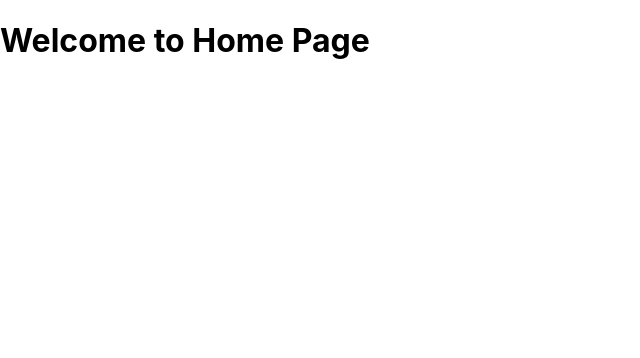
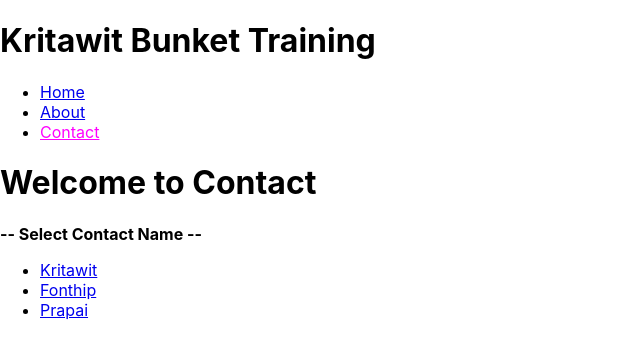
Before and after one commit to header-dev/reactjs-training, a React (Create React App) app: page /contact in a window 1280 px wide. Shown: the top 358 px of the page, without its empty margins (0-640 px from the left). Built offline with nearby package versions, Linux system fonts and the light colour scheme.

Commit message:
Completed Route App

```diff
--- a/package.json
+++ b/package.json
@@ -3,6 +3,7 @@
   "version": "0.1.0",
   "private": true,
   "dependencies": {
+    "bootstrap": "^4.3.1",
     "react": "^16.8.6",
     "react-dom": "^16.8.6",
     "react-router-dom": "^5.0.1",
--- a/src/index.js
+++ b/src/index.js
@@ -20,11 +20,51 @@ import CompactApp from './CompactApp'
 import HandleFormApp from './HandleFormApp'
 import EventApp from './EventApp'
 import RenderListApp from './RenderListApp'
-import RouterApp from './RouterApp'
+import MainRouteApp from './MainRouteApp'
 
 import * as serviceWorker from './serviceWorker';
 
-ReactDOM.render(<RouterApp />, document.getElementById('root'));
+
+import { BrowserRouter as Router, Route, Link, NavLink } from 'react-router-dom';
+
+import Home from './routes/Home'
+import About from './routes/About'
+import Contact from './routes/Contact'
+
+const routing = (
+    <Router>
+        <div>
+            <h1>Kritawit Bunket Training</h1>
+            <ul>
+                <li>
+                    <NavLink to="/" exact activeStyle={
+                        {color: 'red'}
+                    }>Home</NavLink>
+                </li>
+                <li>
+                    <NavLink to="/about" exact activeStyle={
+                        {color: 'green'}
+                    }>
+                        About
+                    </NavLink>
+                </li>
+                <li>
+                    <NavLink to="/contact" exact activeStyle={
+                        {color: 'magenta'}
+                    }>
+                        Contact
+                    </NavLink>
+                </li>
+            </ul>
+            <Route exact path="/" component={Home} />
+            <Route exact path="/about" component={About} />
+            <Route exact path="/contact" component={Contact} />
+        </div>
+    </Router>
+)
+
+
+ReactDOM.render(routing, document.getElementById('root'));
 
 // If you want your app to work offline and load faster, you can change
 // unregister() to register() below. Note this comes with some pitfalls.
--- a/src/RouterApp.js
+++ b/src/routes/About.js
@@ -1,10 +1,10 @@
 import React, { Component } from 'react'
 
-export default class RouterApp extends Component {
+export default class About extends Component {
     render() {
         return (
             <div>
-                <h1>Welcome to Home Page</h1>
+                <h1>About page</h1>
             </div>
         )
     }
--- /dev/null
+++ b/src/routes/Contact.js
@@ -0,0 +1,30 @@
+import React, { Component } from 'react'
+import { Route, Link } from 'react-router-dom'
+
+const Contacts = ({match}) => <p>{ match.params.id }</p>
+
+export default class Contact extends Component {
+    render() {
+
+        const { url } = this.props.match
+
+        return (
+            <div>
+                <h1>Welcome to Contact</h1>
+                <strong>-- Select Contact Name --</strong>
+                <ul>
+                    <li>
+                        <Link to="/contact/Kritawit">Kritawit</Link>
+                    </li>
+                    <li>
+                        <Link to="/contact/Fonthip">Fonthip</Link>
+                    </li>
+                    <li>
+                        <Link to="/contact/Prapai">Prapai</Link>
+                    </li>
+                </ul>
+                <Route path="/contact/:id" component={Contacts} />
+            </div>
+        )
+    }
+}
--- /dev/null
+++ b/src/routes/Home.js
@@ -0,0 +1,11 @@
+import React, { Component } from 'react'
+
+export default class Home extends Component {
+    render() {
+        return (
+            <div>
+                <h1>Welcome to Home Page</h1>
+            </div>
+        )
+    }
+}
```
Also changed, not shown: 1 other file (tests, documents, lock files or other folders).
